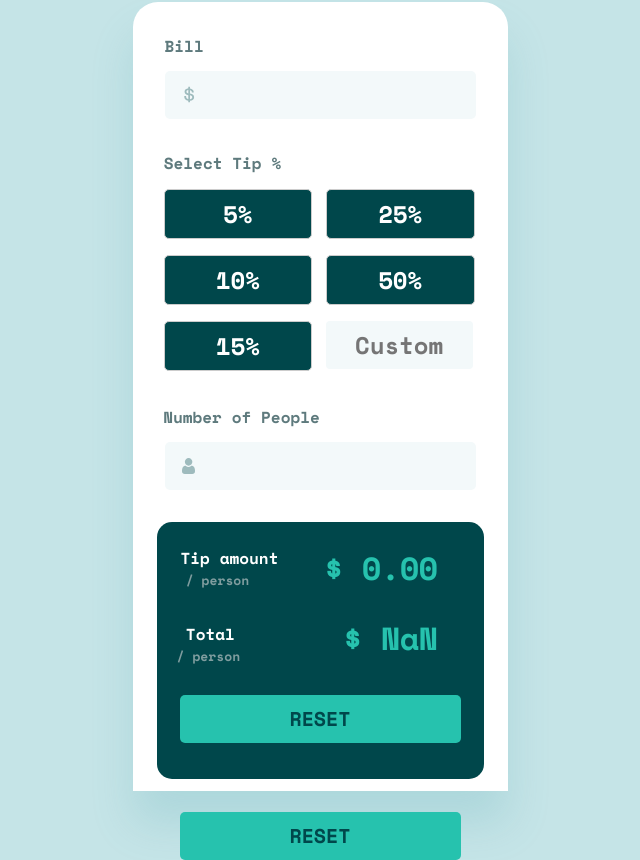
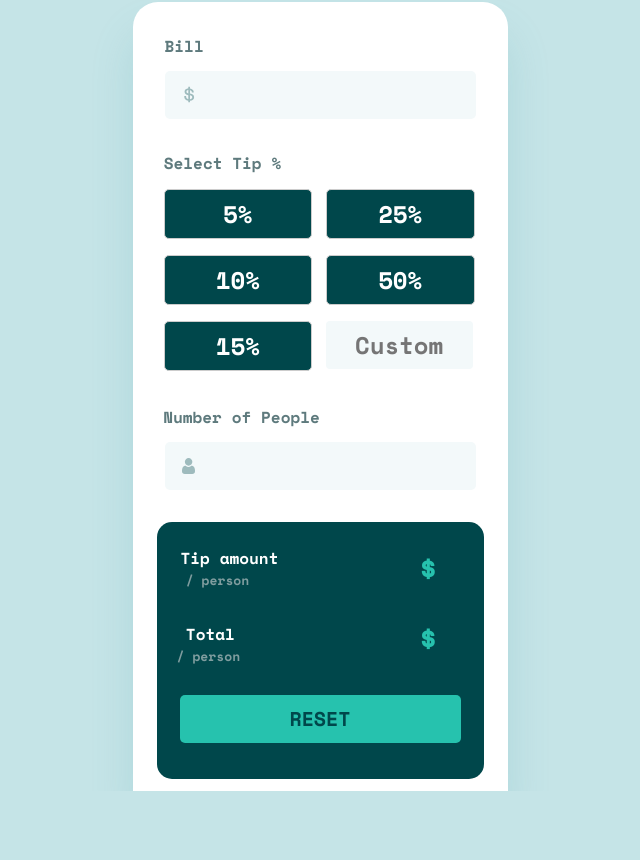
Before and after one commit to Guram12/Tio-Calculator-App, a React (Create React App) app: page / in a window 1280 px wide. Shown: the part 145-1005 px from the top of the page, without its empty margins (320-960 px from the left). After the commit the page ends 936 px from the top, so only its background shows below. Built offline with nearby package versions, Linux system fonts and the light colour scheme.

Commit message:
removed all functionalities, starting from biggining

```diff
--- a/src/App.css
+++ b/src/App.css
@@ -3,3 +3,51 @@
   margin-left: auto;
   text-align: center;
 }
+
+
+.center-container{
+  display: flex;
+  justify-content: center;
+}
+
+
+
+
+.centered-element {
+  height: 789px;
+  border-radius: 25px 25px 0px 0px;
+  background: #FFF;
+  box-shadow: 0px 32px 43px 0px rgba(79, 166, 175, 0.20);
+
+  width: 375px;
+  text-align: center;
+}
+
+
+.people_number{
+  left: 0px;
+  width: 311px;
+  height: 48px;
+  flex-shrink: 0;
+  border-radius: 5px;
+  background: #F3F9FA;
+}
+
+.button {
+  width: 281px;
+  height: 48px;
+  flex-shrink: 0;
+  border-radius: 5px;
+  background: #26C2AE;
+  color: #00474B;
+  color: #00474B;
+  text-align: center;
+  font-family: Space Mono;
+  font-size: 20px;
+  font-style: normal;
+  font-weight: 700;
+  line-height: normal;
+  margin-top: 33px;
+  border: 0px;
+  cursor: pointer;
+}
--- a/src/App.js
+++ b/src/App.js
@@ -1,15 +1,23 @@
-
+import {Header} from "./Header"
+import { Bill } from './Bill';
+import { Tip } from './Tip';
+import { People } from './People';
+import { Result } from './Result';
 import './App.css';
-import {Header} from "./Header"
-import {Body} from "./Body"
-
 
 
 function App() {
   return (
     <div className="App">
       <Header />
-      <Body />
+      <div className="center-container">
+      <div className="centered-element">
+        <Bill />
+        <Tip />
+        <People />
+        <Result/>
+      </div>
+    </div>
     </div>
   );
 }
--- a/src/Bill.js
+++ b/src/Bill.js
@@ -1,39 +1,7 @@
-import React, { useState, useEffect } from 'react';
+
 import './Bill.css';
 
 export function Bill() {
-    const [showPlaceholder, setShowPlaceholder] = useState(true);
-    const [billAmount, setBillAmount] = useState(''); // Initialize billAmount state
-
-    const handleInputClick = () => {
-        console.log('Input clicked');
-        setShowPlaceholder(false);
-    };
-
-    const handleInputChange = (event) => {
-        const newBillAmount = event.target.value;
-        setBillAmount(newBillAmount); // Update billAmount state as the user types
-        console.log('Bill Amount:', newBillAmount); // Log the newBillAmount
-    };
-
-
-
-    useEffect(() => {
-        // Function to handle clicks outside of the component
-        const handleClickOutside = (event) => {
-            if (!event.target.closest('.input-with-logo')) {
-                console.log('Clicked outside');
-                setShowPlaceholder(true);
-            }
-        };
-        // Add the event listener when the component mounts
-        document.addEventListener('click', handleClickOutside);
-
-        // Clean up the event listener when the component unmounts
-        return () => {
-            document.removeEventListener('click', handleClickOutside);
-        };
-    }, []);
 
     return (
         <div className='bill_'>
@@ -43,12 +11,9 @@ export function Bill() {
                     className='input_'
                     type="text"
                     required={true}
-                    onClick={handleInputClick}
-                    value={billAmount} // Bind the input value to the billAmount state
-                    onChange={handleInputChange} // Handle input changes
                 />
                 <div className='svg-placeholder'>
-                    {showPlaceholder && <img src="/icon-dollar.svg" alt="Dollar Icon" />}
+                    <img src="/icon-dollar.svg" alt="Dollar Icon" />
                 </div>
             </div>
         </div>
--- a/src/Body.css
+++ /dev/null
@@ -1,46 +0,0 @@
-.center-container{
-    display: flex;
-    justify-content: center;
-}
-
-
-
-
-.centered-element {
-    height: 789px;
-    border-radius: 25px 25px 0px 0px;
-    background: #FFF;
-    box-shadow: 0px 32px 43px 0px rgba(79, 166, 175, 0.20);
-
-    width: 375px;
-    text-align: center;
-}
-
-
-.people_number{
-    left: 0px;
-    width: 311px;
-    height: 48px;
-    flex-shrink: 0;
-    border-radius: 5px;
-    background: #F3F9FA;
-}
-
-.button {
-    width: 281px;
-    height: 48px;
-    flex-shrink: 0;
-    border-radius: 5px;
-    background: #26C2AE;
-    color: #00474B;
-    color: #00474B;
-    text-align: center;
-    font-family: Space Mono;
-    font-size: 20px;
-    font-style: normal;
-    font-weight: 700;
-    line-height: normal;
-    margin-top: 33px;
-    border: 0px;
-    cursor: pointer;
-}
--- a/src/Body.js
+++ /dev/null
@@ -1,37 +0,0 @@
-import React, { useState } from 'react';
-import { Bill } from './Bill';
-import { Tip } from './Tip';
-import { People } from './People';
-import { Result } from './Result';
-import './Body.css';
-
-export function Body() {
-  const [billAmount, setBillAmount] = useState('');
-  const [tipPercentage, setTipPercentage] = useState(null);
-  const [numberOfPeople, setNumberOfPeople] = useState('');
-
-  // Function to reset all input values
-  const handleReset = () => {
-    setBillAmount('');
-    setTipPercentage('');
-    setNumberOfPeople('');
-  };
-
-  return (
-    <div className="center-container">
-      <div className="centered-element">
-        <Bill billAmount={billAmount} setBillAmount={setBillAmount} />
-        <Tip tipPercentage={tipPercentage} setTipPercentage={setTipPercentage} />
-        <People numberOfPeople={numberOfPeople} setNumberOfPeople={setNumberOfPeople} />
-        <Result
-          billAmount={billAmount}
-          tipPercentage={tipPercentage}
-          numberOfPeople={numberOfPeople}
-        />
-        <button className="reset-button button" onClick={handleReset}>
-          RESET
-        </button>
-      </div>
-    </div>
-  );
-}
--- a/src/People.js
+++ b/src/People.js
@@ -1,42 +1,6 @@
-import { useEffect, useState } from 'react'
 import './People.css'
 
-
-
 export function People() {
-    const [showPlaceholder , setShowPlaceholder] = useState(true);
-    const [numberOfPeople   , setNumberOfPeople] = useState('');
-
-
-    const handleInputChange = (event) => {
-        const newNumberOfPeople = event.target.value ;
-        setNumberOfPeople(newNumberOfPeople)
-        console.log(newNumberOfPeople)
-    }
-
-
-    const hendleInputClick = () => {
-        console.log('clicked')
-        setShowPlaceholder(false)
-    }
-
-    useEffect(() => {
-        const hendleInputClick = (event) => {
-            if (!event.target.closest(".people_number")){
-                console.log('clicked outside')
-                setShowPlaceholder(true)
-            }
-        }
-         // Add the event listener when the component mounts
-        document.addEventListener('click', hendleInputClick);
-
-         // Clean up the event listener when the component unmounts
-         return () => {
-            document.removeEventListener('click', hendleInputClick);
-
-        };
-    }, []);
-
 
     return (
         <div className='people'>
@@ -45,11 +9,8 @@ export function People() {
                 <input className='people_number'
                     type='text'
                     required={true}
-                    onClick={hendleInputClick}
-                    value={numberOfPeople}
-                    onChange={handleInputChange}
                    />
-                {showPlaceholder && <img className='person_icon' src="/icon-person.svg" alt="Person Icon" />}
+               <img className='person_icon' src="/icon-person.svg" alt="Person Icon" />
             </div>
         </div>
     )
--- a/src/Result.js
+++ b/src/Result.js
@@ -1,25 +1,7 @@
-import React, { useState, useEffect } from 'react';
+
 import './Result.css';
 
-export function Result({ billAmount, tipPercentage, numberOfPeople }) {
-    const [tipAmount, setTipAmount] = useState(0);
-    const [totalAmount, setTotalAmount] = useState(0);
-
-    useEffect(() => {
-        const bill = parseFloat(billAmount);
-        const tip = parseFloat(tipPercentage) || 0; // Handle empty string as 0
-        const total = bill + (bill * tip) / 100;
-        const perPerson = total / numberOfPeople;
-
-        setTipAmount(tip);
-        setTotalAmount(total);
-    }, [billAmount, tipPercentage, numberOfPeople]);
-
-    const handleReset = () => {
-        // Resetting the tipAmount and totalAmount
-        setTipAmount(0);
-        setTotalAmount(0);
-    };
+export function Result() {
 
   return (
     <div className='result'>
@@ -30,7 +12,7 @@ export function Result({ billAmount, tipPercentage, numberOfPeople }) {
         </div>
         {/* tip amount */}
         <div>
-                    <h1 className='first_result'>$ {tipAmount.toFixed(2)}</h1>
+          <h1 className='first_result'>$ </h1>
         </div>
       </div>
       <div className='little_cont'>
@@ -40,11 +22,11 @@ export function Result({ billAmount, tipPercentage, numberOfPeople }) {
         </div>
         {/* Total */}
         <div>
-                    <h1 className='second_result'>$ {totalAmount.toFixed(2)}</h1>
+          <h1 className='second_result'>$</h1>
         </div>
       </div>
       {/* reset button */}
-            <button className='button' onClick={handleReset}>RESET</button>
+      <button className='button' >RESET</button>
     </div>
   );
 }
--- a/src/Tip.js
+++ b/src/Tip.js
@@ -1,18 +1,7 @@
 import './Tip.css';
-import React, { useState, useEffect } from 'react';
+import React from 'react';
 
 export function Tip() {
-    const [selectedTip, setSelectedTip] = useState(null); // Initialize with null
-
-    // Function to handle the selection of a tip percentage
-    const handleTipSelection = (percentage) => {
-        setSelectedTip(percentage); // Update the selectedTip state
-    };
-
-    // Use useEffect to log the updated value when selectedTip changes
-    useEffect(() => {
-        console.log(selectedTip);
-    }, [selectedTip]);
 
     return (
         <div>
@@ -20,22 +9,17 @@ export function Tip() {
 
             <div className='tip_container'>
                 <div className='white'>
-                    <div className='column first' onClick={() => handleTipSelection(5)}>5%</div>
-                    <div className='column first' onClick={() => handleTipSelection(10)}>10%</div>
-                    <div className='column first' onClick={() => handleTipSelection(15)}>15%</div>
+                    <div className='column first' >5%</div>
+                    <div className='column first' >10%</div>
+                    <div className='column first'>15%</div>
                 </div>
                 <div className='white'>
-                    <div className='column second' onClick={() => handleTipSelection(25)}>25%</div>
-                    <div className='column second' onClick={() => handleTipSelection(50)}>50%</div>
+                    <div className='column second' >25%</div>
+                    <div className='column second' >50%</div>
                     <input
                         className="input-field column"
                         type='text'
                         placeholder="Custom"
-                        value={selectedTip === null ? '' : selectedTip}
-                        onChange={(e) => {
-                            const customTip = e.target.value;
-                            setSelectedTip(customTip === '' ? null : parseInt(customTip));
-                        }}
                     />
                 </div>
             </div>
```
Lines whose indentation alone changed are shown as unchanged.
